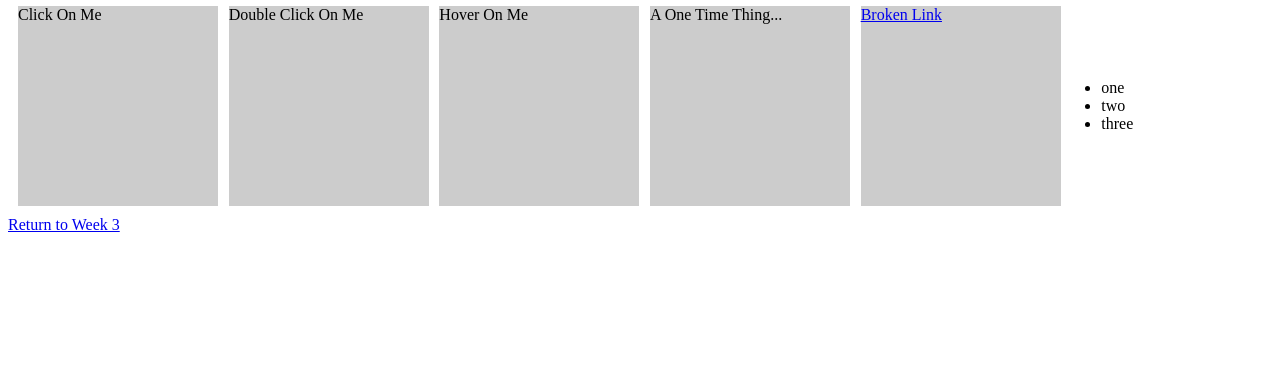
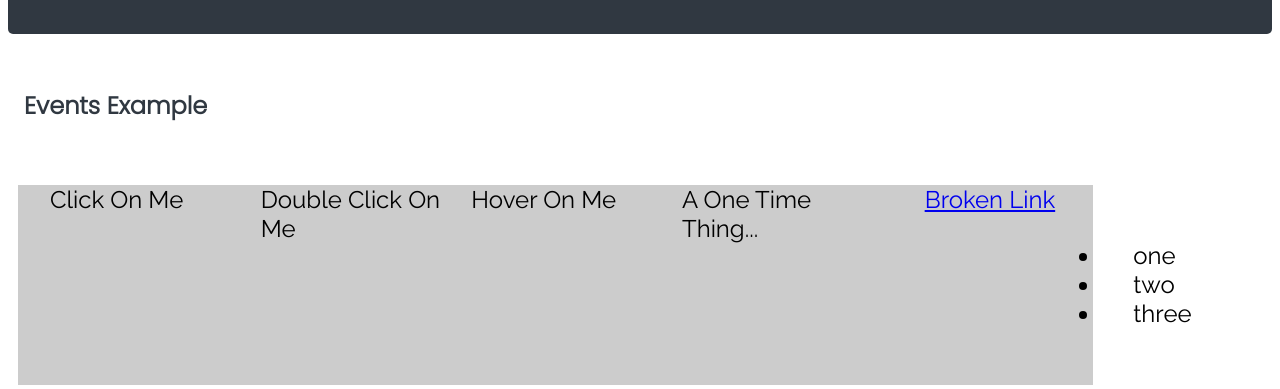
Before and after one commit to kjg1993/wdd330-portfolio, a plain HTML site: page week03/ch07exercises.html in a window 1280 px wide. Shown: the part 131-520 px from the top of the page. Drawn offline with Linux system fonts and the light colour scheme.

Commit message:
uploading code

```diff
--- a/week03/ch07exercises.html
+++ b/week03/ch07exercises.html
@@ -3,6 +3,7 @@
 	<head>
 		<meta charset="utf-8" />
 		<title>Events Examples</title>
+		<link rel="stylesheet" href="/css/styles.css" />
 
 		<style>
 			.mainContent {
```
